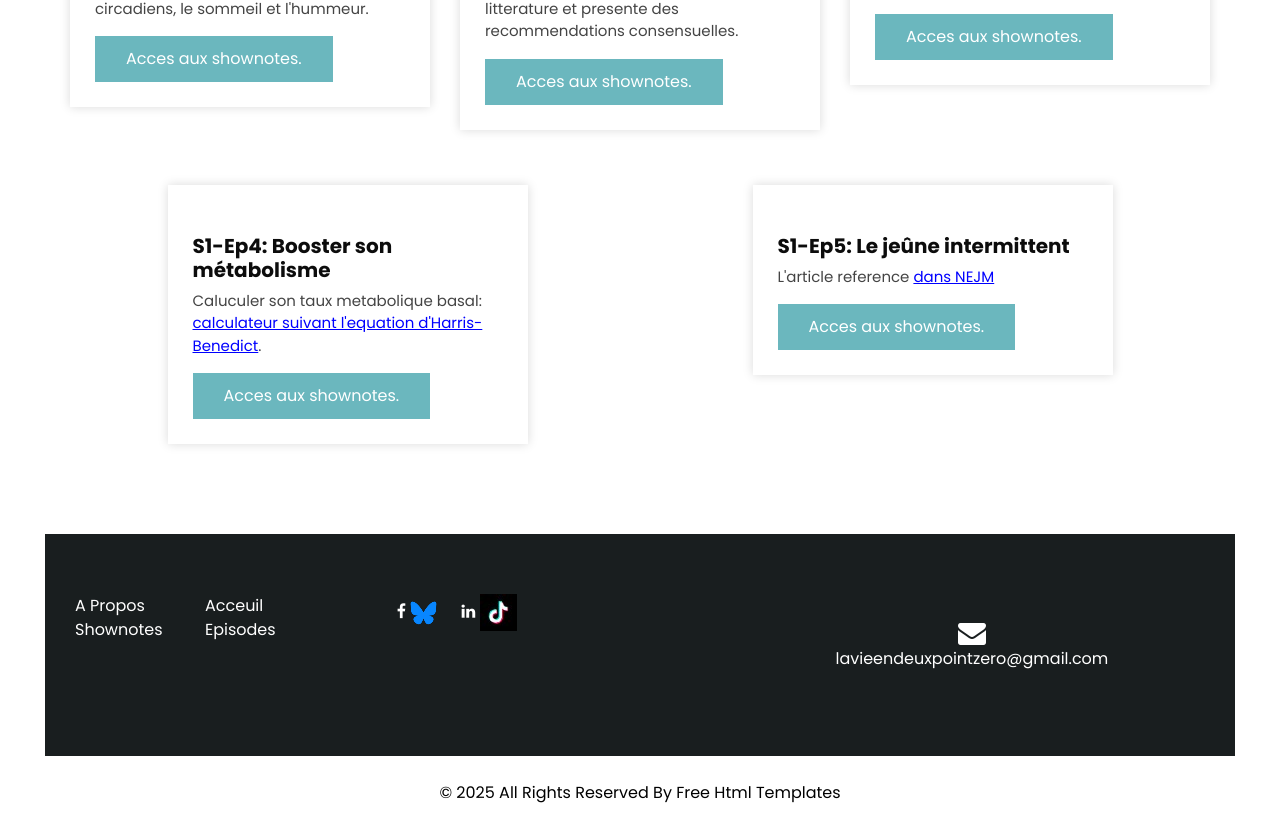
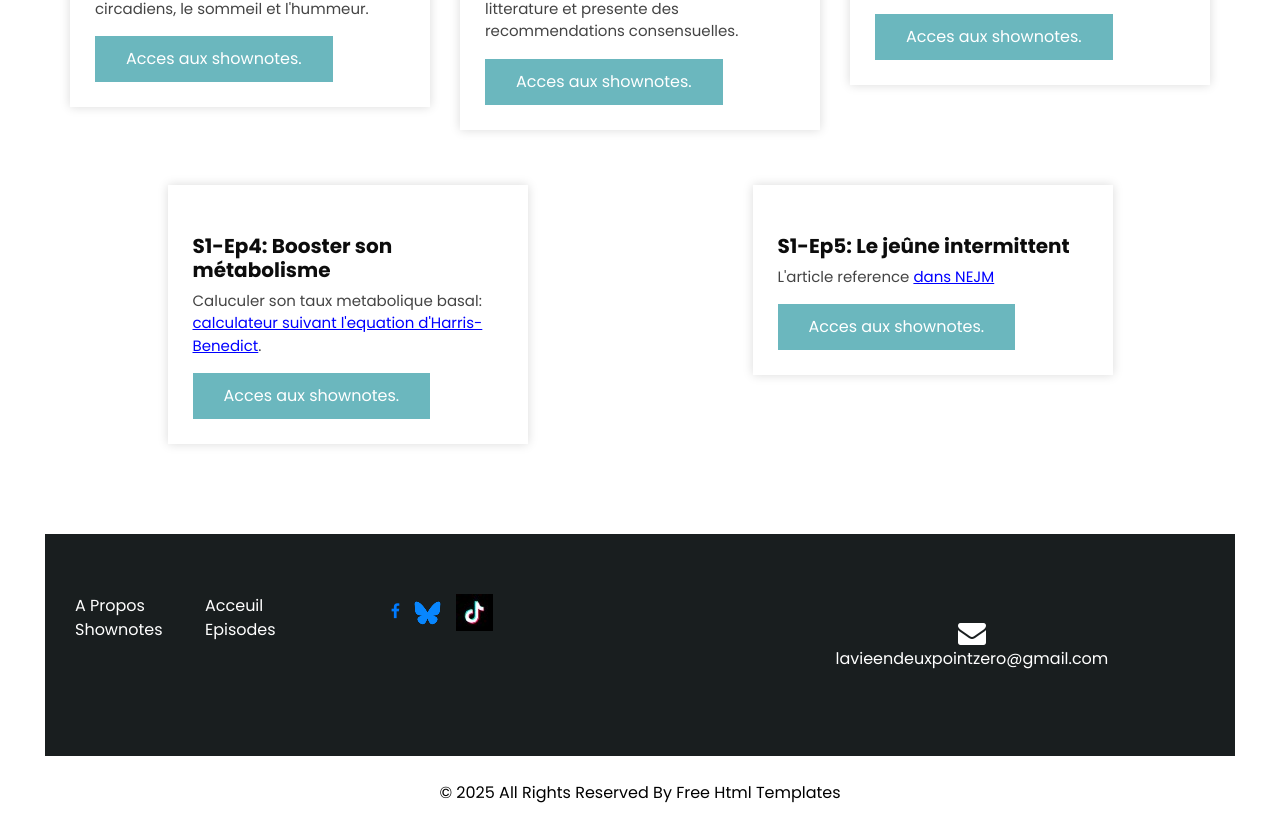
Before and after one commit to CPernet/lavieen202025.github.io, a plain HTML site: page shownotes.html in a window 1280 px wide. Shown: the part 356-1186 px from the top of the page. Drawn offline with Linux system fonts and the light colour scheme; a script that the page names is missing.

Commit message:
fix footer

```diff
--- a/shownotes.html
+++ b/shownotes.html
@@ -201,17 +201,12 @@
 
           <div class="col-sm-5 col-md-3 col-lg-2 d-flex justify-content-center">
             <div class="social_box">
-              <a href="https://www.facebook.com/profile.php?id=61572575318064"
-                style="margin-right: 10px; margin-left: 10px;"></a>
-              <i class="fa fa-facebook" aria-hidden="true"></i>
+              <a href="https://www.facebook.com/profile.php?id=61572575318064" style="margin-right: 10px;"><i class="fa fa-facebook" aria-hidden="true"></i></a>
               </a>
-              <a href="@lavieen2point0.bsky.social" style="margin-right: 10px;">
+              <a href="https://bsky.app/profile/lavieen2point0.bsky.social" style="margin-right: 10px;">
               <img src="images/Bluesky_Logo.png" alt="">
               </a>
-              <a href="" style="margin-right: 10px;"></a>
-              <i class="fa fa-linkedin" aria-hidden="true"></i>
-              </a>
-              <a href="">
+              <a href="https://www.tiktok.com/@lavie_en_2.0" style="margin-right: 10px;">
               <img src="images/TikTok_Logo.jpg" alt="">
               </a>
             </div>
@@ -225,7 +220,6 @@
                 lavieendeuxpointzero@gmail.com
               </span>
               </a>
-            </div>
             </div>
           </div>
         </div>
```
Also changed, not shown: about.html (+3 -8 lines), episodes.html (+3 -8 lines), index.html (+3 -8 lines). Lines whose indentation alone changed are shown as unchanged.
